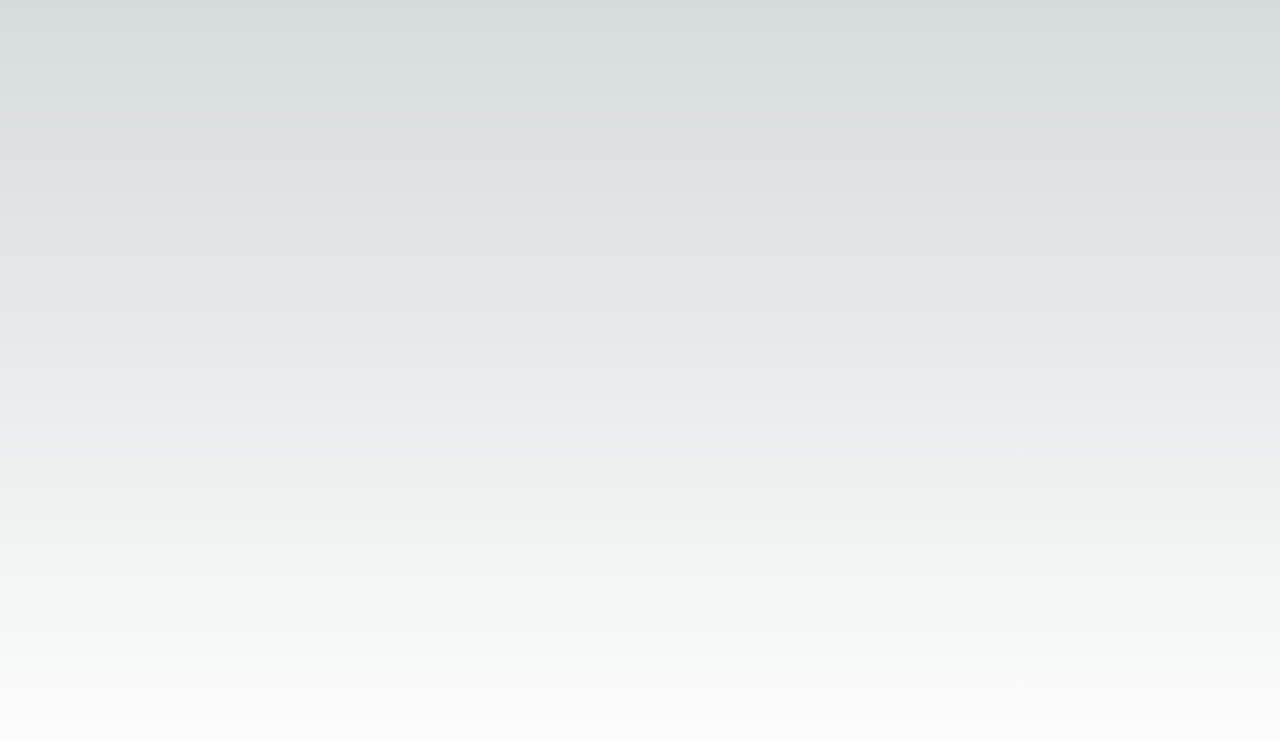
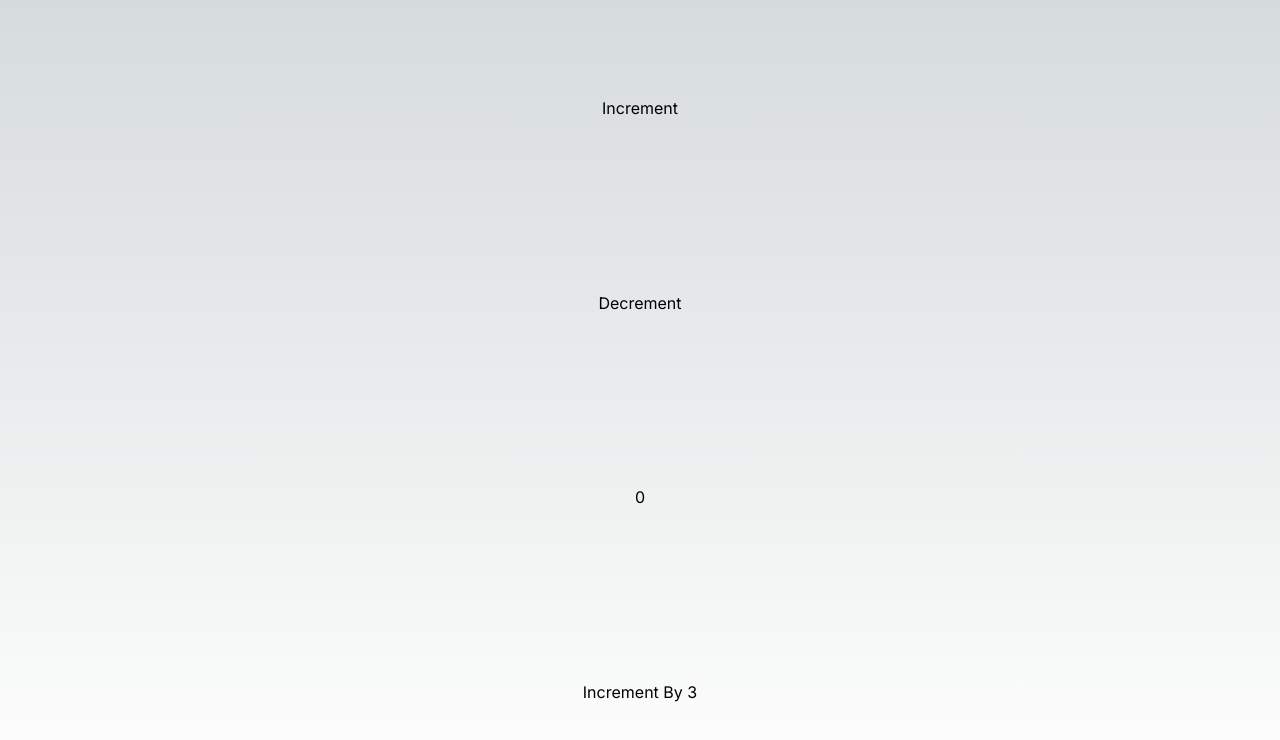
Before and after one commit to mutlugulerce/next-hesaplama-ts-tailwind, a Next.js app: page / in a window 1280 px wide. Shown: the top 740 px of the page. Built offline with nearby package versions, Linux system fonts and the light colour scheme.

Commit message:
page buildin and dispatch

```diff
--- a/app/Global Redux/Features/counter/counterSlice.ts
+++ b/app/Global Redux/Features/counter/counterSlice.ts
@@ -1,3 +1,5 @@
+'use client';
+
 import { createSlice } from "@reduxjs/toolkit";
 
 export interface CounterState {
@@ -12,14 +14,14 @@ export const counterSlice = createSlice({
     name: 'counter',
     initialState,
     reducers: {
-        incremenet:  (state) => {state.value += 1},
+        increment:  (state) => {state.value += 1},
         decrement: (state) =>{state.value -= 1},
-        incremenetByAmount: (state,action) => {
+        incrementByAmount: (state,action) => {
             state.value += action.payload
         }
     }
 })
 
-export const {incremenet,decrement,incremenetByAmount} = counterSlice.actions;
+export const {increment,decrement,incrementByAmount} = counterSlice.actions;
 
 export default counterSlice.reducer;
--- a/app/Global Redux/provider.tsx
+++ b/app/Global Redux/provider.tsx
@@ -1,3 +1,5 @@
+'use client';
+
 import { Provider } from "react-redux";
 import { store } from "./store";
 
--- a/app/Global Redux/store.ts
+++ b/app/Global Redux/store.ts
@@ -1,5 +1,5 @@
 
-
+'use client';
 import { configureStore } from "@reduxjs/toolkit";
 import counterReducer from './Features/counter/counterSlice'
 
--- a/app/page.tsx
+++ b/app/page.tsx
@@ -1,14 +1,26 @@
+'use client';
+
 import  type {RootState} from './Global Redux/store'
 import { useSelector,useDispatch } from 'react-redux'
 import {increment,decrement,incrementByAmount} from './Global Redux/Features/counter/counterSlice'
 
 export default function Home() {
 
-
+const count = useSelector((state:RootState) => state.counter.value);
+const dispatch=useDispatch();
 
   return (
     <main className="flex min-h-screen flex-col items-center justify-between p-24">
-
+    <button onClick={() =>dispatch(increment())}>
+      Increment
+    </button>
+    <button  onClick={() =>dispatch(decrement())}>
+      Decrement
+    </button>
+    <span>{count}</span>
+    <button  onClick={() =>dispatch(incrementByAmount(3))}>
+      Increment By 3
+    </button>
     </main>
   )
 }
```
